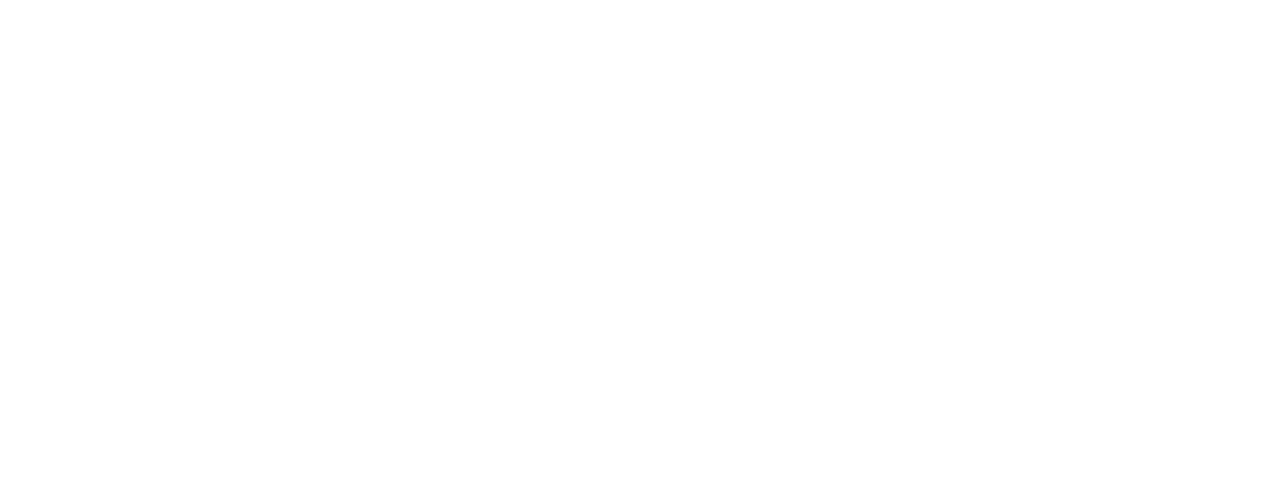
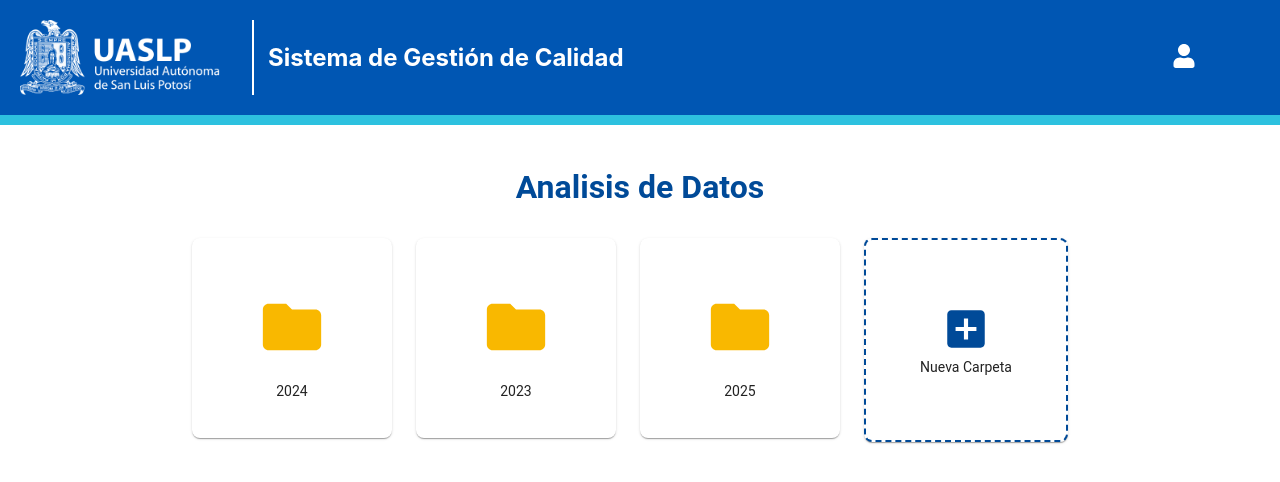
Before and after one commit to ShadowKnSs/sgc_frontend, a React (Create React App) app: page /analisis-Datos in a window 1280 px wide. Before the commit this address had no page. Shown: the top 482 px of the page. Built offline with nearby package versions, Linux system fonts and the light colour scheme.

Commit message:
Analisis de datos

```diff
--- a/package.json
+++ b/package.json
@@ -7,6 +7,7 @@
     "@emotion/styled": "^11.14.0",
     "@mui/icons-material": "^6.4.3",
     "@mui/material": "^6.4.3",
+    "axios": "^1.7.9",
     "cra-template": "1.2.0",
     "react": "^19.0.0",
     "react-dom": "^19.0.0",
--- a/src/components/CardAddFolder.jsx
+++ b/src/components/CardAddFolder.jsx
@@ -1,5 +1,8 @@
 import React, { useState, useCallback } from "react";
-import { Card, CardActionArea, CardContent, Typography, Grid, Dialog, DialogTitle, TextField, Button } from "@mui/material";
+import {
+  Card, CardActionArea, CardContent, Typography, Grid, Dialog,
+  DialogTitle, TextField, Button
+} from "@mui/material";
 import AddBoxIcon from "@mui/icons-material/AddBox";
 
 const CardAddFolder = () => {
@@ -7,6 +10,7 @@ const CardAddFolder = () => {
   const [folderName, setFolderName] = useState("");
 
   const handleOpen = useCallback(() => setOpen(true), []);
+
   const handleClose = useCallback(() => {
     setOpen(false);
     setFolderName("");
@@ -56,8 +60,8 @@ const CardAddFolder = () => {
           <Grid container justifyContent="space-between" sx={{ marginTop: 2 }}>
             <Button
               variant="outlined"
+              onClick={handleClose} // Se agregó el evento onClick
               sx={{
-
                 borderRadius: 2,
                 transition: 'all 0.3s ease',
                 backgroundColor: 'transparent',
@@ -66,7 +70,6 @@ const CardAddFolder = () => {
                 '&:hover': {
                   borderWidth: '2px',
                   transform: 'scale(1.05)',
-                  // Opcional: puedes agregar un boxShadow para dar un efecto de "movimiento" al borde
                   boxShadow: '0px 0px 8px rgba(0,0,0,0.2)',
                 }
               }}
@@ -75,6 +78,7 @@ const CardAddFolder = () => {
             </Button>
             <Button
               variant="contained"
+              onClick={handleSave} // Se agregó el evento onClick
               sx={{
                 borderRadius: 2,
                 transition: 'all 0.3s ease',
@@ -84,7 +88,6 @@ const CardAddFolder = () => {
                   transform: 'scale(1.05)',
                 }
               }}
-
             >
               Guardar
             </Button>
--- a/src/routes/AppRoutes.js
+++ b/src/routes/AppRoutes.js
@@ -9,6 +9,7 @@ import NewProcess from "../views/newProcess";
 import GestionRiesgos from "../views/gestionRiesgos";
 import FilesGestRiesgos from "../views/filesGestRiesgos";
 import EstructuraProcesos from "../views/procesStructure";
+import AnalisisDatos from "../views/analisisDatos";
 
 const AppRoutes = () => {
   // Define el tipo de usuario: 'admin' o 'user'
@@ -26,6 +27,7 @@ const AppRoutes = () => {
           <Route path="gestion-riesgos" element={<GestionRiesgos />} />
           <Route path="archivos/:year" element={<FilesGestRiesgos />} />
           <Route path="estructura-procesos" element={<EstructuraProcesos />}/>
+          <Route path="analisis-Datos" element={<AnalisisDatos />}/>
         </Route>
       </Routes>
     </BrowserRouter>
--- /dev/null
+++ b/src/views/analisisDatos.jsx
@@ -0,0 +1,39 @@
+import React from "react";
+import { Box, Grid, Card, CardActionArea, CardContent, Typography } from "@mui/material";
+import FolderIcon from "@mui/icons-material/Folder";
+import AddBoxIcon from "@mui/icons-material/AddBox";
+import CardArchivos from "../components/CardArchivos";
+import CardAddFolder from "../components/CardAddFolder";
+function AnalisisDatos() {
+  return (
+    <Box sx={{ p: 4 }}>
+      <h1
+        style={{
+          textAlign: "center",
+          marginBottom: "32px",
+          fontFamily: "'Roboto', sans-serif",
+          color: "#004A98",
+        }}
+      >
+        Analisis de Datos
+      </h1>
+
+      <Grid container spacing={3} justifyContent="left" paddingLeft={20}>
+        {/* Carpeta 2024 */}
+        <CardArchivos nombreCarpeta="2024" ruta="/archivos/2024" />
+
+
+        {/* Carpeta 2023 */}
+        <CardArchivos nombreCarpeta="2023" ruta="/archivos/2023" />
+        <CardArchivos nombreCarpeta="2025" ruta="/archivos/2024" />
+
+
+
+        {/* Botón para agregar nueva carpeta */}
+        <CardAddFolder/>
+      </Grid>
+    </Box>
+  );
+}
+
+export default AnalisisDatos;
```
Also changed, not shown: 1 other file (tests, documents, lock files or other folders). Lines whose indentation alone changed are shown as unchanged.
